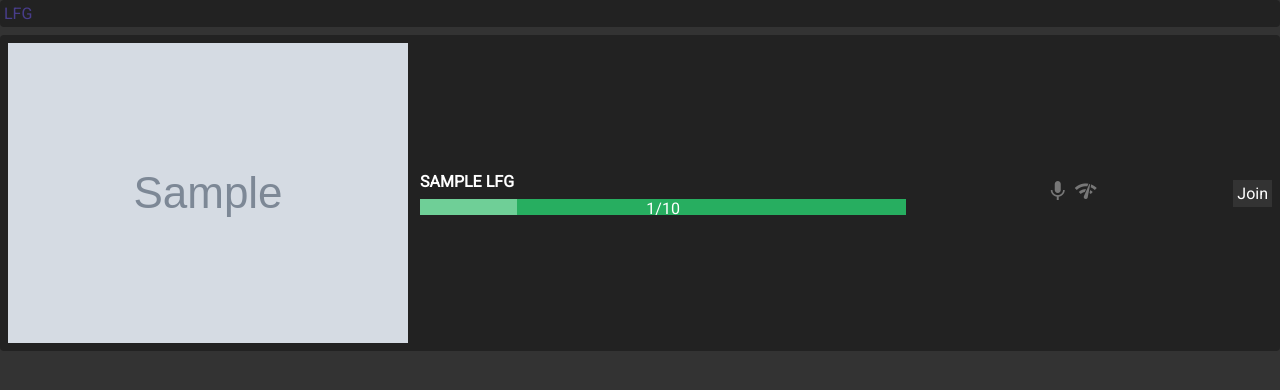
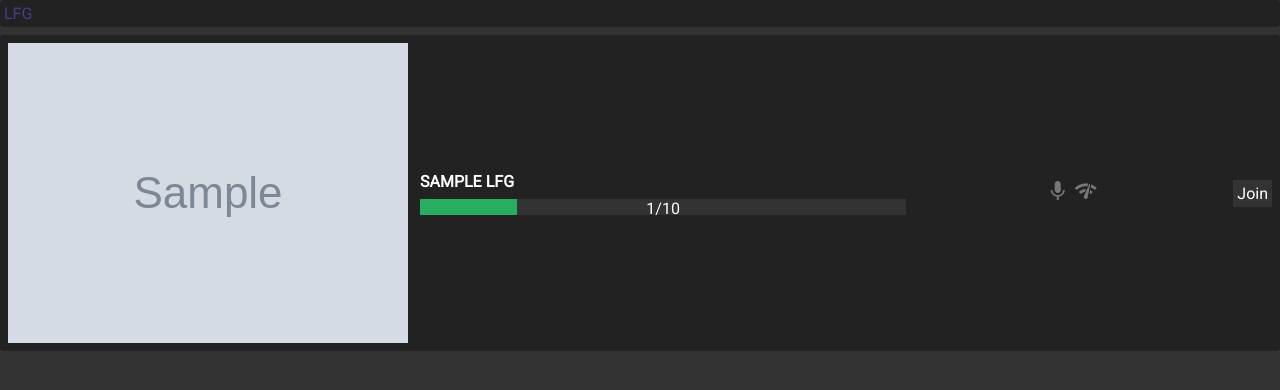
Before and after one commit to cranium/lfg, a Flask app: template templates/list.jinja2 in a window 1280 px wide. Shown: the top 390 px of the page. Run offline with Flask 2, Linux system fonts and the light colour scheme; the template is opened without the code that fills it: most values are stand-ins (such as "Sample title", 1, 10 or a date in 2020); grey boxes marked "Sample" are stand-in pictures.

Commit message:
improve progress bar

```diff
--- a/static/style.css
+++ b/static/style.css
@@ -53,11 +53,11 @@ body {
 }
 
 .lfg--progress-bar-outer {
-    background-color: #27AE60;
+    background-color: #333333;
 }
 
 .lfg--progress-bar-inner {
-    background-color: #6FCF97;
+    background-color: #27AE60;
     height: 16px;
 }
 
```
